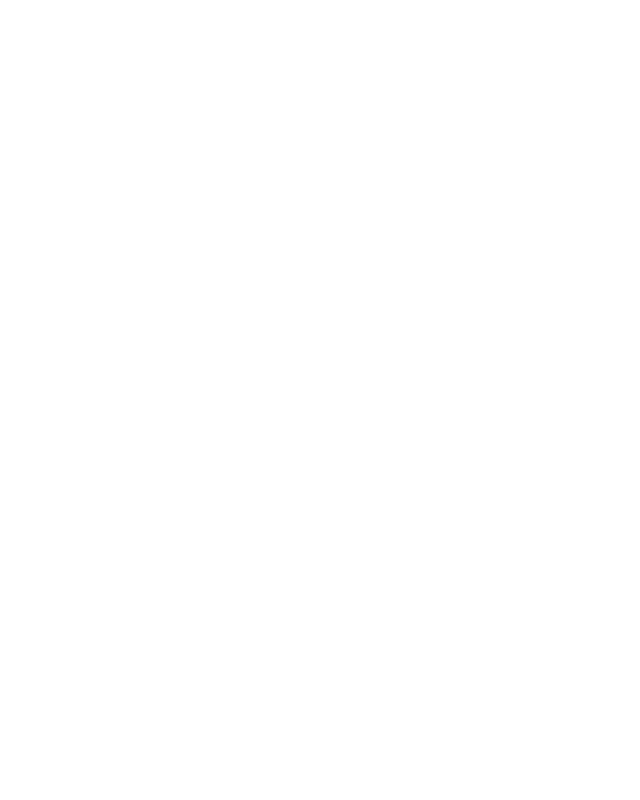
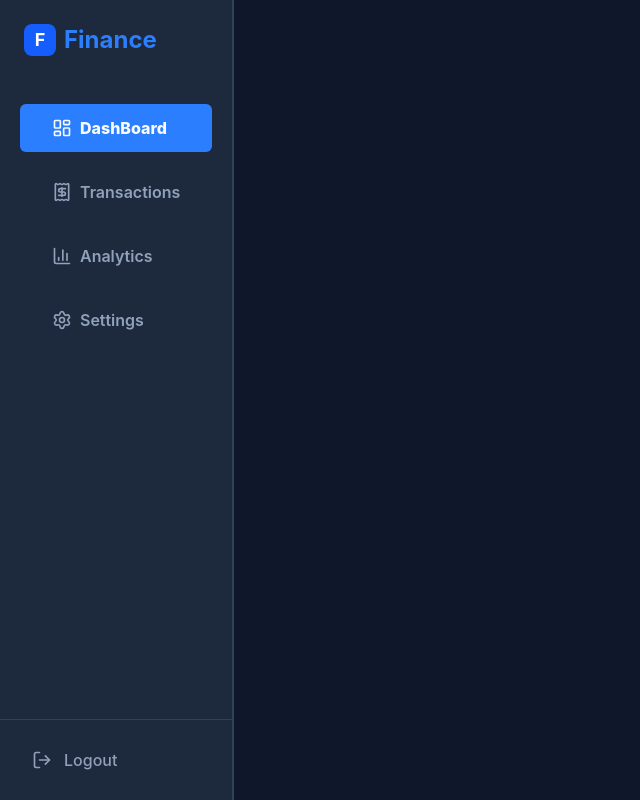
Before and after one commit to vilnout/finance-dashboard, a React (Vite) app: page / in a window 1280 px wide. Shown: the whole page, without its empty margins (0-640 px from the left). Built offline with nearby package versions, Linux system fonts and the light colour scheme.

Commit message:
Add sidebar with some initial css
Add tailwind prettier plugin for more consistent commits

```diff
--- a/src/App.tsx
+++ b/src/App.tsx
@@ -1,5 +1,11 @@
+import MainLayout from "./components/layout/MainLayout";
+
 function App() {
-  return <></>;
+  return (
+    <>
+      <MainLayout></MainLayout>
+    </>
+  );
 }
 
 export default App;
--- /dev/null
+++ b/src/components/layout/MainLayout.tsx
@@ -0,0 +1,11 @@
+import SideBar from "./Sidebar";
+
+function MainLayout() {
+  return (
+    <>
+      <SideBar></SideBar>
+    </>
+  );
+}
+
+export default MainLayout;
--- /dev/null
+++ b/src/components/layout/Sidebar.tsx
@@ -0,0 +1,53 @@
+import {
+  LayoutDashboard,
+  Receipt,
+  BarChart3,
+  Settings,
+  LogOut,
+} from "lucide-react";
+
+function SideBar() {
+  const navItems = [
+    { icon: LayoutDashboard, label: "DashBoard", active: true },
+    { icon: Receipt, label: "Transactions", active: false },
+    { icon: BarChart3, label: "Analytics", active: false },
+    { icon: Settings, label: "Settings", active: false },
+  ];
+  return (
+    <aside className="fixed top-0 left-0 hidden h-screen flex-col gap-5 border-r-2 border-slate-700 bg-slate-800 md:flex">
+      <div className="p-6">
+        <h1 className="flex items-center gap-2 text-2xl font-bold text-blue-500">
+          <div className="flex h-8 w-8 items-center justify-center rounded-lg bg-blue-600 text-lg text-white">
+            F
+          </div>
+          Finance
+        </h1>
+      </div>
+      <nav className="flex flex-1 flex-col gap-2">
+        {navItems.map((Item) => {
+          return (
+            <button
+              key={Item.label}
+              className={`mx-5 my-1 flex items-center gap-2 rounded-md px-8 py-3 ${
+                Item.active
+                  ? "bg-blue-500 font-extrabold"
+                  : "font-semibold text-slate-400 hover:bg-slate-900 hover:text-white"
+              }`}
+            >
+              <Item.icon size={20} />
+              <span>{Item.label}</span>
+            </button>
+          );
+        })}
+      </nav>
+      <div className="border-t border-slate-700 p-4">
+        <button className="flex w-full items-center gap-3 rounded-lg px-4 py-3 text-slate-400 transition-colors hover:bg-slate-900 hover:text-red-400">
+          <LogOut size={20} />
+          <span className="font-medium">Logout</span>
+        </button>
+      </div>
+    </aside>
+  );
+}
+
+export default SideBar;
--- a/src/index.css
+++ b/src/index.css
@@ -0,0 +1,8 @@
+@import "tailwindcss";
+
+
+:root {
+  font-family: Inter, system-ui, Avenir, Helvitica, Arial, sans-serif;
+  background-color: #0f172a;
+  color: #f8fafc;
+}
```
Also changed, not shown: src/main.tsx (+6 -5 lines).
